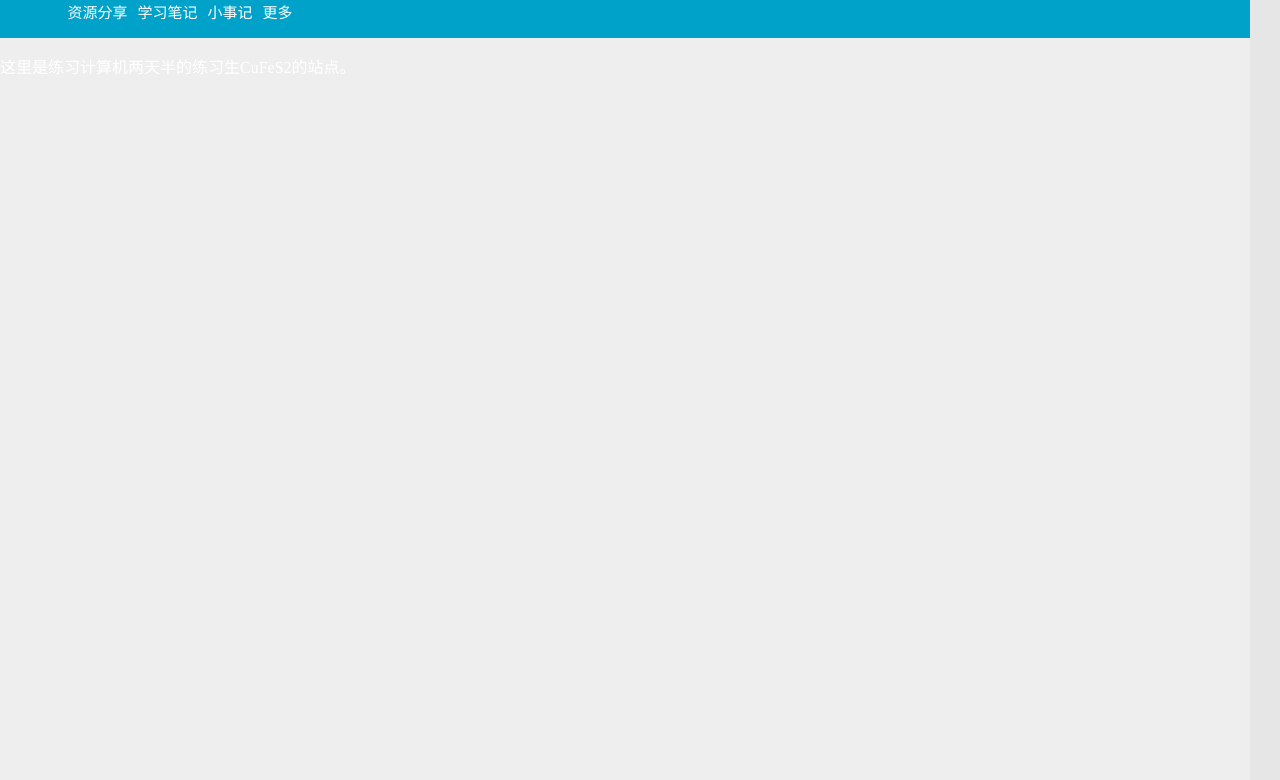
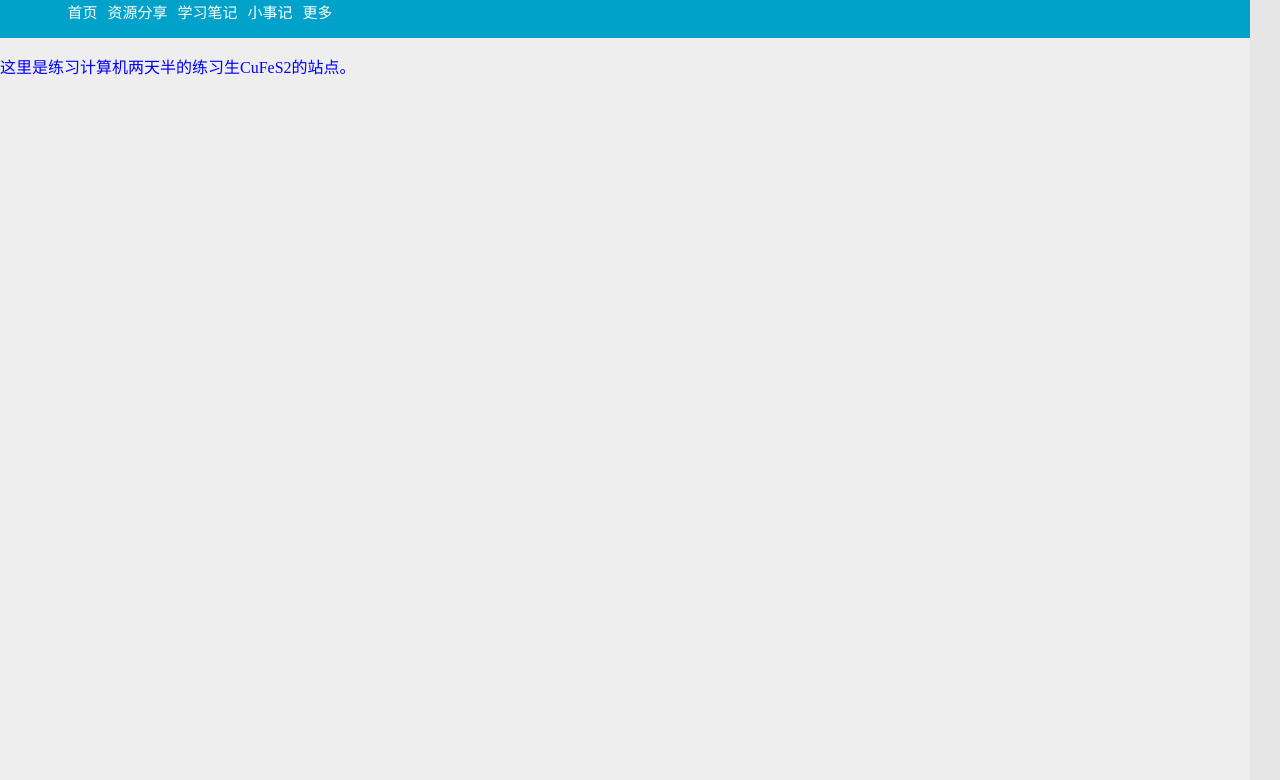
Before and after one commit to cufes2/cufes2.github.io, a plain HTML site: page index.html in a window 1280 px wide. Shown: the part 320-1100 px from the top of the page. Drawn offline with Linux system fonts and the light colour scheme.

Commit message:
Update index.html

```diff
--- a/index.html
+++ b/index.html
@@ -71,6 +71,7 @@
    </div>
    <div class="menu">
   <ul class="menubar">
+   <li class="" ><a href="/index.html">首页</a></li>
     <li class="" ><a href="/nmd.html">资源分享</a></li>
     <li class="" ><a href="/xx.html">学习笔记</a></li>
     <li class="" ><a href="/history.html">小事记</a></li>
@@ -78,7 +79,7 @@
   </ul>
 </div>
    <div id="content" style="background-color:#EEEEEE;height:900px;width:1250px;float:left;">
-    <p> 这里是练习计算机两天半的练习生CuFeS2的站点。</p>
+    <p> <font color="blue">这里是练习计算机两天半的练习生CuFeS2的站点。</font></p>
    </div>
    <div id="footer" style="background-color:#FFA500;clear:both;text-align:center;">
     <img src="/cufes2.github.io/tail.jpg " alt="tail" width="1250" height="155" />
```
